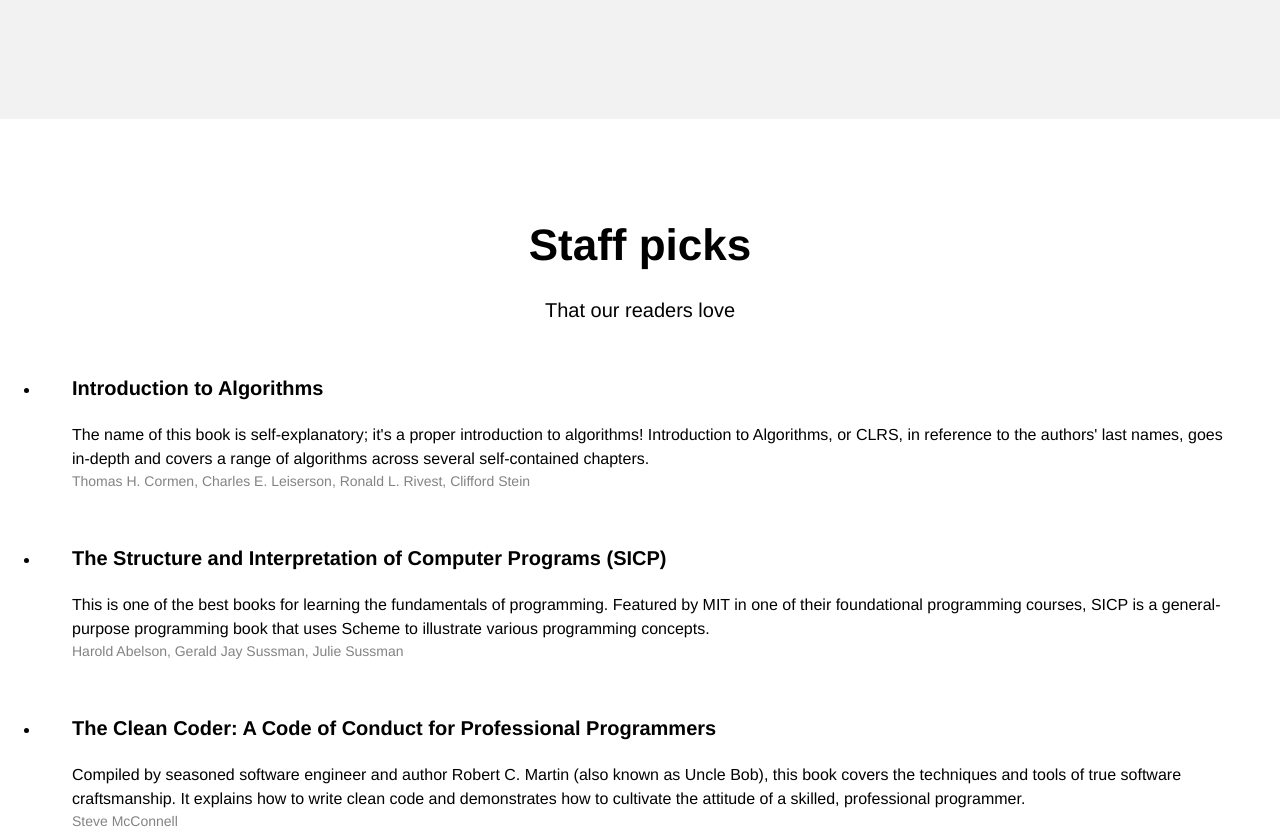
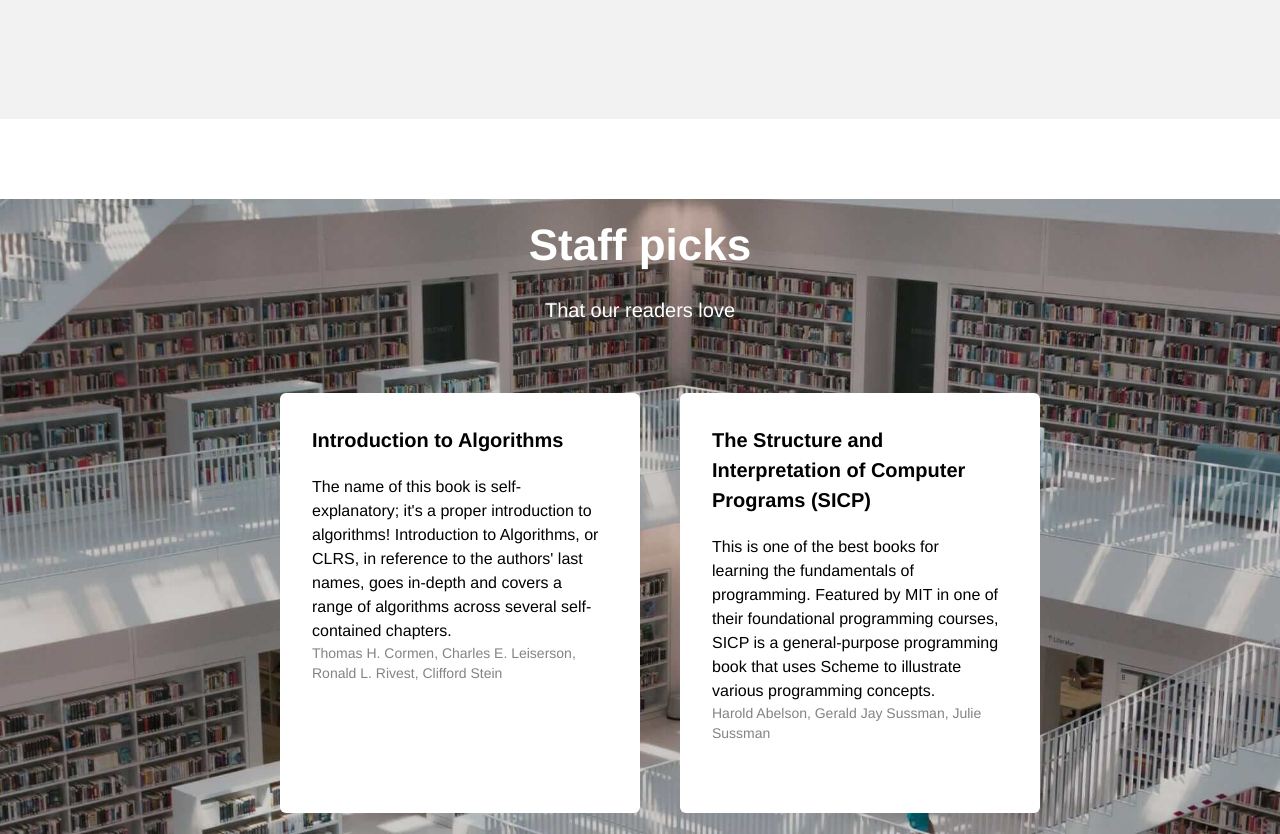
Before and after one commit to MrSurge87/se_project_library, a plain HTML site: page index.html in a window 1280 px wide. Shown: the part 1505-2339 px from the top of the page. Drawn offline with Linux system fonts and the light colour scheme.

Commit message:
uploaded stage 2 code for project

```diff
--- a/index.html
+++ b/index.html
@@ -142,10 +142,12 @@
           </div>
         </section>
 
+        <!-- Stage 4-->
+
         <section class="staff">
           <h2 class="staff__title">Staff picks</h2>
           <p class="staff__subtitle">That our readers love</p>
-          <ul>
+          <ul class="staff__card_picks">
             <li class="card">
               <div class="card__content">
                 <h3 class="card__title">Introduction to Algorithms</h3>
--- a/styles/style.css
+++ b/styles/style.css
@@ -229,6 +229,10 @@
 
 .staff {
   padding: 100px 0 140px;
+  background-image: url("/images/staff_picks_background.jpg");
+  background-position: center;
+  background-size: contain;
+  background-repeat: no-repeat;
 }
 
 .staff__title {
@@ -236,6 +240,7 @@
   font-size: 44px;
   line-height: 52px;
   margin: 0 0 24px;
+  color: #fff;
 }
 
 .staff__subtitle {
@@ -244,22 +249,36 @@
   line-height: 30px;
   font-weight: 400;
   margin: 0;
+  color: #fff;
 }
 
 /* Add the CSS rule for your new class here. Make sure to place it before .card: parents should precede their children */
+
+.staff__card_picks {
+  max-width: 760px;
+  margin-left: auto;
+  margin-right: auto;
+  margin-top: 68px;
+  display: flex;
+  flex-wrap: wrap;
+  column-gap: 40px;
+  row-gap: 40px;
+  padding-left: none;
+}
 
 .card {
   background-color: #fff;
   border-radius: 6px;
   padding: 32px 40px 20px 32px;
   box-sizing: border-box;
+  height: 420px;
+  width: 360px;
+  list-style-type: none;
 }
 
 .card__content {
   width: 100%;
   height: 100%;
-  display: flex;
-  flex-direction: column;
 }
 
 .card__title {
@@ -280,6 +299,7 @@
   font-size: 14px;
   line-height: 20px;
   color: #838383;
+  margin-top: auto;
 }
 
 .membership {
```
